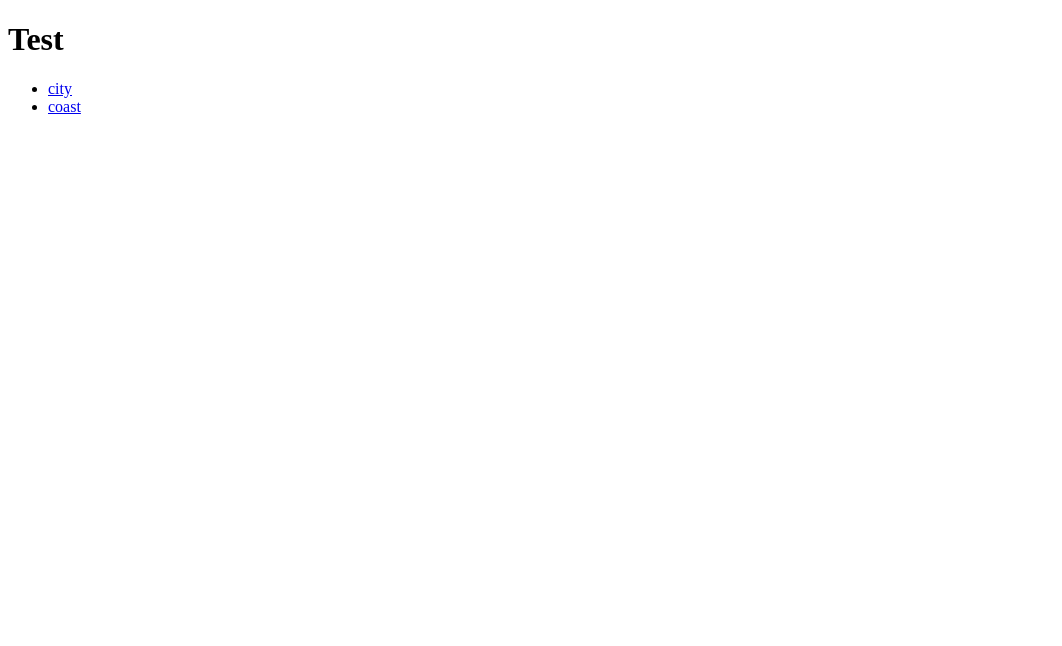
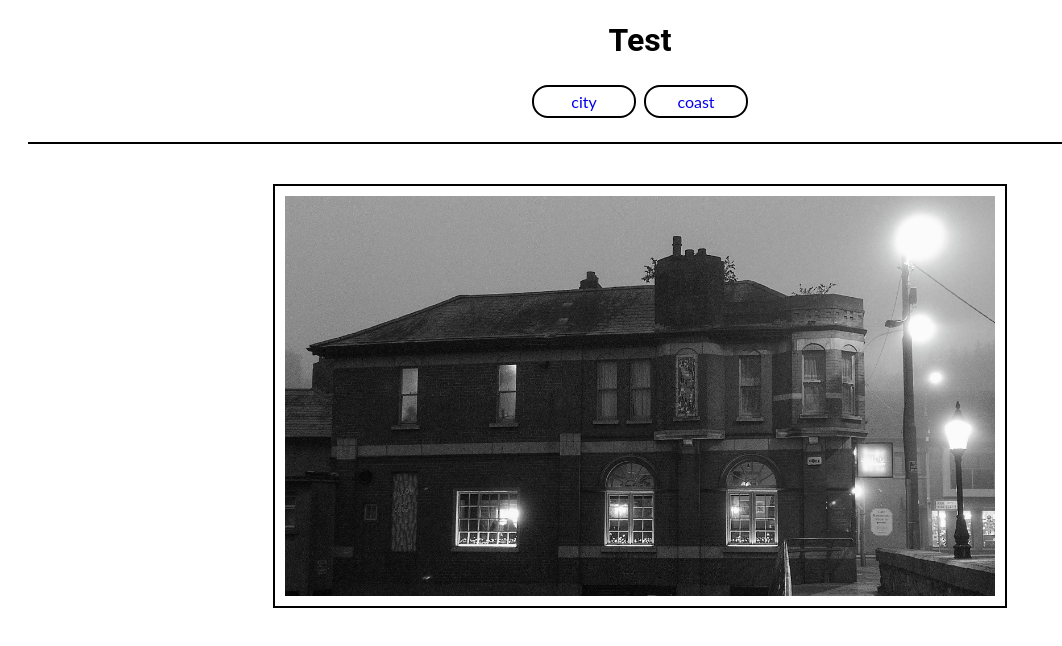
Before and after one commit to jarough/test, a plain HTML site: page index.html in a window 1280 px wide. Shown: the whole page, without its empty margins (0-1062 px from the left). Drawn offline with Linux system fonts and the light colour scheme.

Commit message:
feat: add images to the webpages

```diff
--- a/index.html
+++ b/index.html
@@ -4,6 +4,7 @@
     <meta charset="UTF-8" />
     <meta http-equiv="X-UA-Compatible" content="IE=edge" />
     <meta name="viewport" content="width=device-width, initial-scale=1.0" />
+    <link rel="stylesheet" href="assets/css/style.css" />
     <title>Test Document</title>
   </head>
   <body>
@@ -18,5 +19,10 @@
         </li>
       </ul>
     </nav>
+    <section>
+      <figure>
+        <img src="assets/images/city.jpg" alt="an image of Dublin" />
+      </figure>
+    </section>
   </body>
 </html>
```
Also changed, not shown: coast.html (+5 -0 lines), assets/images/beach.jpg (added), assets/images/city.jpg (added).
